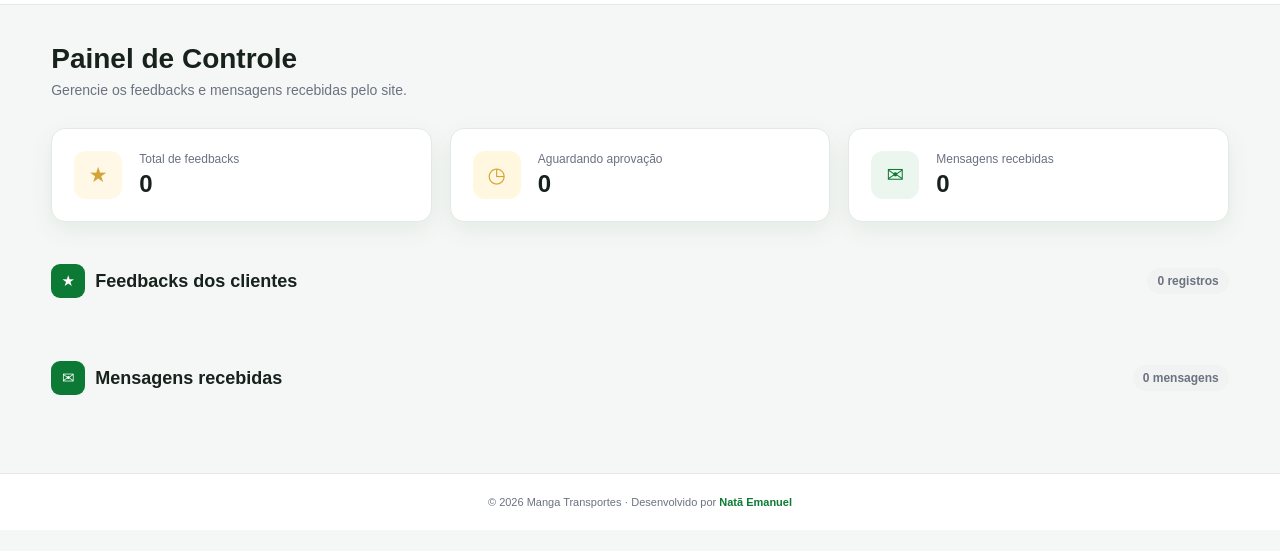
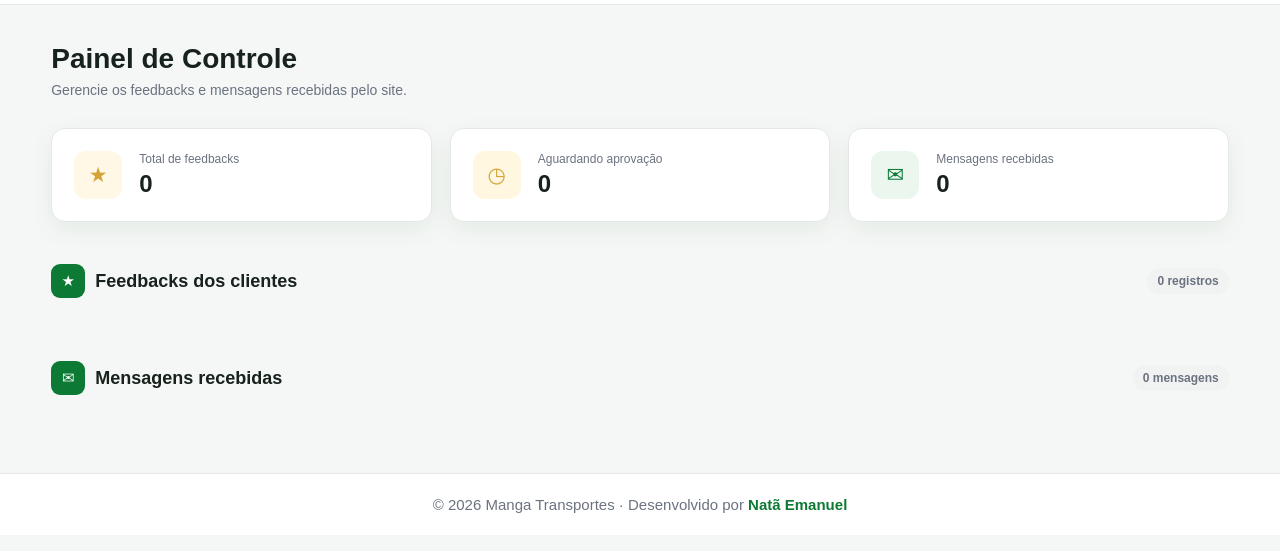
Before and after one commit to nataemanuel/testeformulario, a website: page public/admin.html in a window 1280 px wide. Shown: the part 73-624 px from the top of the page. Drawn offline with Linux system fonts and the light colour scheme; some packages are replaced by stand-ins of ours; no server answers; a script that the page names is missing.

Commit message:
Update admin.html

```diff
--- a/public/admin.html
+++ b/public/admin.html
@@ -500,12 +500,12 @@
 
     .footer p {
       color: var(--cinza-500);
-      font-size: 11px;
+      font-size: 15px;
     }
 
     .footer a {
       color: var(--verde);
-      font-weight: 700;
+      font-weight: 900;
       text-decoration: none;
     }
 
```
